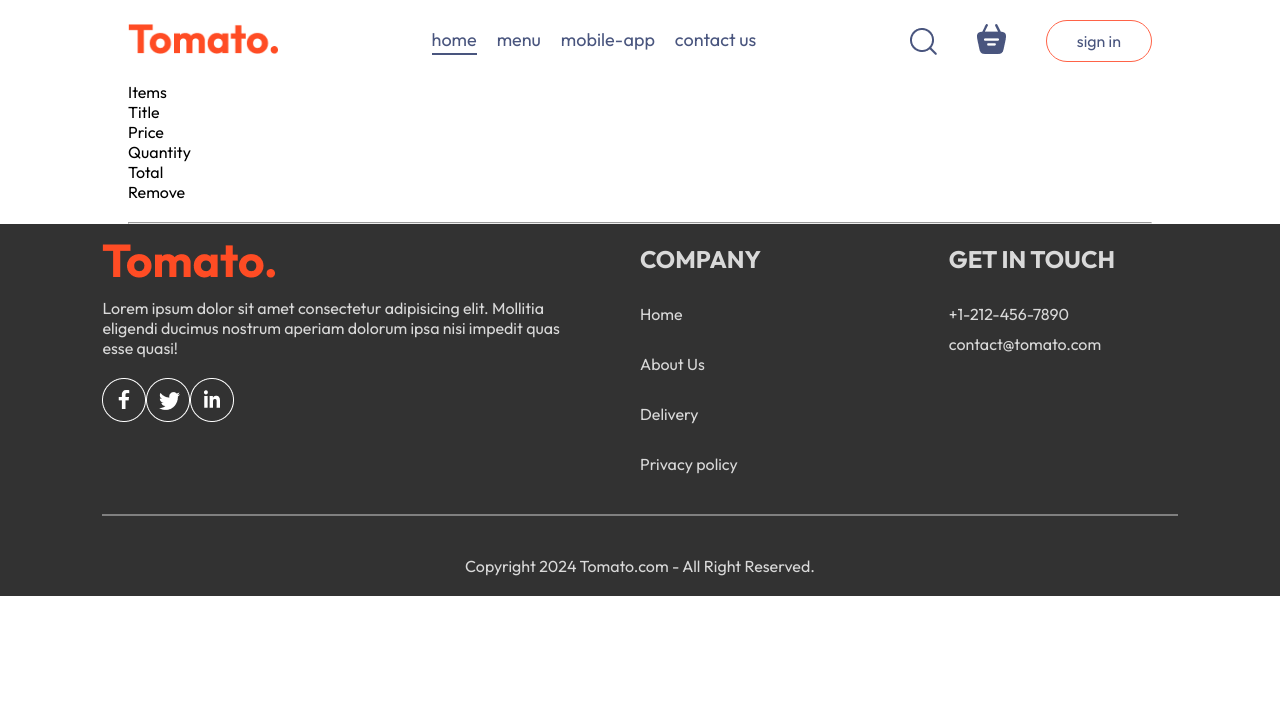
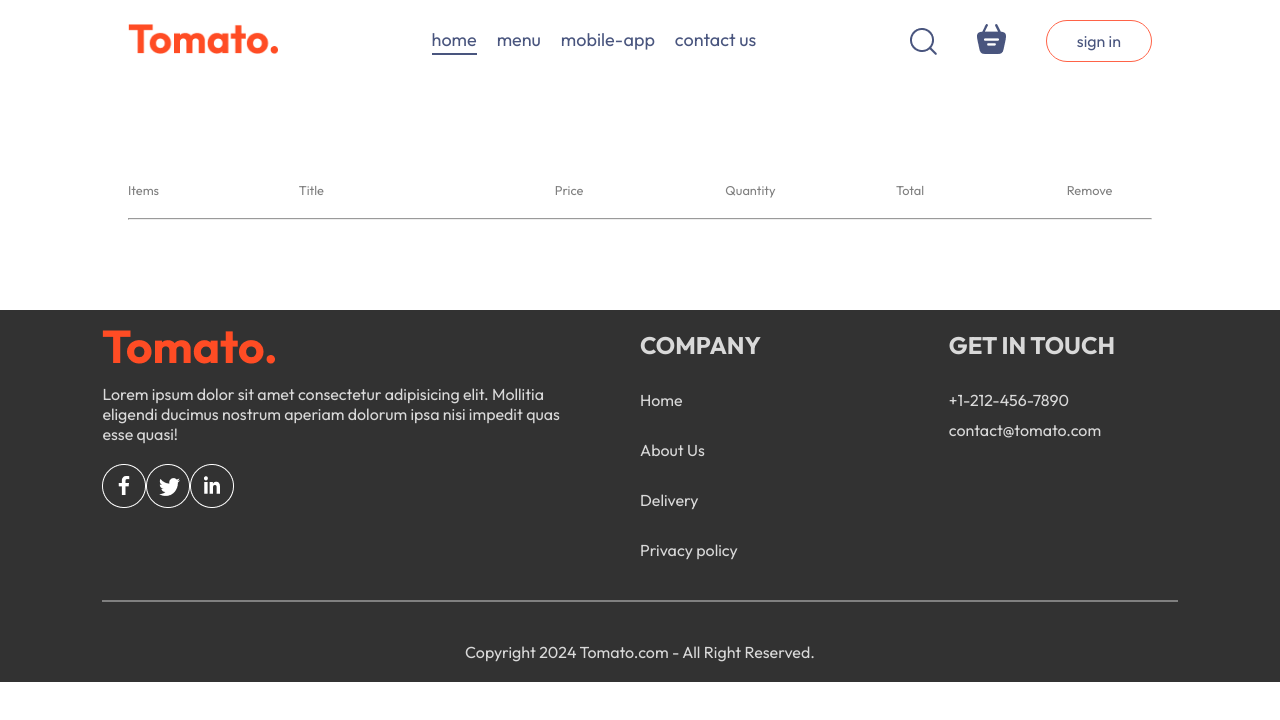
Before and after one commit to HudsonWayne/Food-Del, a React (Vite) app: page /cart in a window 1280 px wide. Shown: the top 720 px of the page. Built offline with nearby package versions, Linux system fonts and the light colour scheme.

Commit message:
creating the cart table

```diff
--- a/src/components/FoodDisplay/FoodDisplay.jsx
+++ b/src/components/FoodDisplay/FoodDisplay.jsx
@@ -5,6 +5,7 @@ import FoodItem from '../FoodItem/FoodItem'
 
 const FoodDisplay = ({category}) => {
     const {food_list} = useContext(StoreContext)
+    console.log(food_list)
   return (
     <div className="food-display" id="food-display">
         <h2>Top dishes near you</h2>
@@ -13,7 +14,7 @@ const FoodDisplay = ({category}) => {
                 if(category==="All" || category===item.category){
                     return <FoodItem
                      key={index}
-                     id={item.id}
+                     id={item._id}
                      name={item.name}
                      description={item.description}
                      price={item.price}
--- a/src/components/FoodItem/FoodItem.jsx
+++ b/src/components/FoodItem/FoodItem.jsx
@@ -6,7 +6,7 @@ import { StoreContext } from '../../context/StoreContext'
 const FoodItem = ({id, name, price,description,image}) => {
     const {cartItems,addToCart,removeFromCart} = useContext(StoreContext);
 
-    const[itemCount,setItemCount] = useState(0)
+    // const[itemCount,setItemCount] = useState(0)
 
 
   return (
@@ -14,12 +14,12 @@ const FoodItem = ({id, name, price,description,image}) => {
         <div className="food-item-img-container">
 
             <img className='food-item-image' src={image} alt={name} />
-            { !itemCount
-                ?<img className='add' onClick={()=>setItemCount(prev=>prev+1)} src={assets.add_icon_white} alt=""  />
+            { !cartItems[id]
+                ?<img className='add' onClick={()=>addToCart(id)} src={assets.add_icon_white} alt=""  />
                 : <div className="food-item-counter">
-                    <img  onClick={()=>setItemCount(prev=>prev-1)} src={assets.remove_icon_red} alt="" />
-                    <p>{itemCount}</p>
-                    <img onClick={()=>setItemCount(prev=>prev+1)} src={assets.add_icon_green} alt="" />
+                    <img  onClick={()=>removeFromCart(id)} src={assets.remove_icon_red} alt="" />
+                    <p>{cartItems[id]}</p>
+                    <img onClick={()=>addToCart(id)} src={assets.add_icon_green} alt="" />
                 </div>
             }
         </div>
--- a/src/components/Footer/Footer.css
+++ b/src/components/Footer/Footer.css
@@ -6,6 +6,7 @@
     align-items: center;
     gap: 20px;
     padding: 20px 8vw;
+    margin-top: 90px;
 }
 .footer-content{
     width: 100%;
--- a/src/context/StoreContext.jsx
+++ b/src/context/StoreContext.jsx
@@ -28,7 +28,7 @@ const StoreContextProvider = (props) => {
 
     const addToCart =(itemId) =>{
             if(!cartItems[itemId]) {
-                setCartItems((prev)=>({...prev,[itemId]:+1}))
+                setCartItems((prev)=>({...prev,[itemId]:1}))
             }
             else{
                 setCartItems((prev)=>({...prev,[itemId]:prev[itemId]+1}))
--- a/src/pages/Cart/Cart.css
+++ b/src/pages/Cart/Cart.css
@@ -0,0 +1,10 @@
+.cart{
+    margin-top: 100px;
+}
+.cart-items-title{
+    display: grid;
+    grid-template-columns: 1fr 1.5fr 1fr 1fr 1fr 0.5fr;
+    align-items: center;
+    color: grey;
+    font-size: max(1vw,12px);
+}
--- a/src/pages/Cart/Cart.jsx
+++ b/src/pages/Cart/Cart.jsx
@@ -19,15 +19,20 @@ const Cart = () => {
         <br />
         <hr />
         {food_list.map((item, index)=>{
-            if(cartItems[item.id]>0)
-              {
-                return(
-                  <div className="cart-items-title cart-items-item">
+            if(cartItems[item._id]>0)
+             {
+              return(
+                <div key={item._id_}  className="cart-items-title">
                   <p>{item.name}</p>
+                  <img src={item.image} alt="" />
+                  <p>{item.name}</p>
+                  <p>{item.price}</p>
+                  <p>{cartItems[item._id]}</p>
+                  <p>{item.price*cartItems[item._id]}</p>
+                  <p>x</p>
                 </div>
-                )
-
-              }
+              )
+             }
         })}
       </div>
     </div>
@@ -35,3 +40,43 @@ const Cart = () => {
 }
 
 export default Cart
+
+
+// import './Cart.css';
+// import { StoreContext } from '../../context/StoreContext'; // Assuming context is defined here
+// import { useContext } from 'react';
+
+// const Cart = () => {
+//   const { cartItems, foodList, removeFromCart } = useContext(StoreContext);
+
+//   return (
+//     <div className="cart">
+//       <div className="cart-items">
+//         <div className="cart-items-title">
+//           <p>Items</p>
+//           <p>Title</p>
+//           <p>Price</p>
+//           <p>Quantity</p>
+//           <p>Total</p>
+//           <p>Remove</p>
+//         </div>
+//         <br />
+//         <hr />
+//         {foodList.map((item, index) => (
+//           cartItems[item._id] > 0 && ( // Ensure item exists in cart before rendering
+//             <div key={item._id} className="cart-item"> {/* Add unique key for each item */}
+//               <p>{item.name}</p>
+//               <img src={item.image} alt={item.name} /> {/* Add alt text for accessibility */}
+//               <p>{item.price.toFixed(2)}</p> {/* Format price to two decimal places */}
+//               <p>{cartItems[item._id]}</p>
+//               <p>{(item.price * cartItems[item._id]).toFixed(2)}</p> {/* Calculate and format total */}
+//               <button onClick={() => removeFromCart(item._id)}>Remove</button> {/* Button for removal */}
+//             </div>
+//           )
+//         ))}
+//       </div>
+//     </div>
+//   );
+// };
+
+// export default Cart;
```
